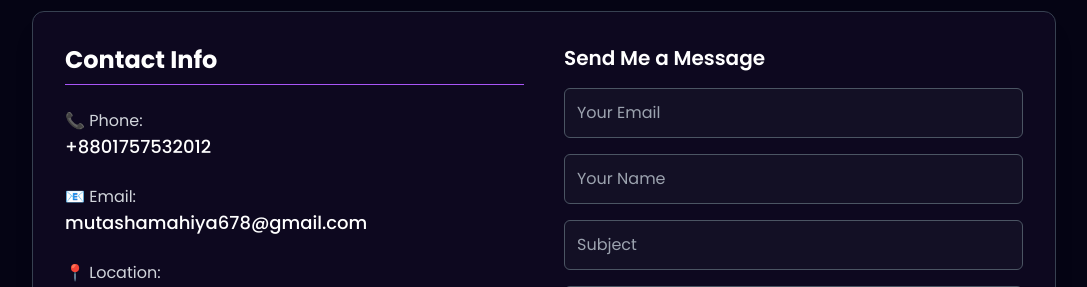
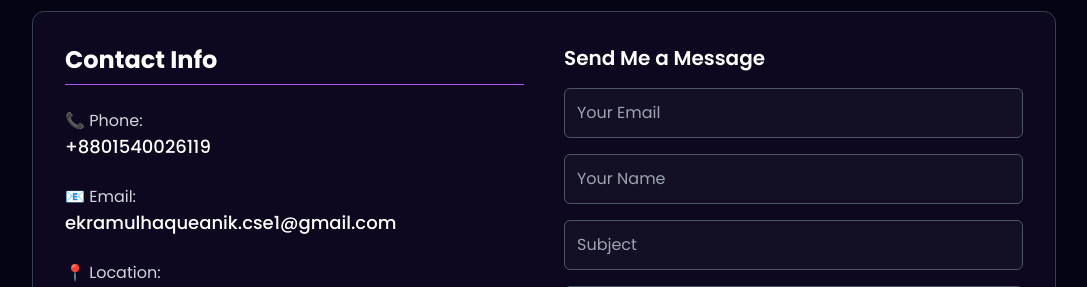
Before and after one commit to AnikHaque/Anik-s-Portfolio-2025, a React (Vite) app: page / in a window 1280 px wide. Shown: the part 4440-4727 px from the top of the page, without its empty margins (96-1183 px from the left). Built offline with nearby package versions, Linux system fonts and the light colour scheme.

Commit message:
contact done

```diff
--- a/index.html
+++ b/index.html
@@ -5,10 +5,10 @@
     <link
       rel="icon"
       type="image/svg+xml"
-      href="https://i.postimg.cc/ydHKjgkX/157698734.png"
+      href=""
     />
     <meta name="viewport" content="width=device-width, initial-scale=1.0" />
-    <title>Jannatul Mahiya Mutasha</title>
+    <title>Ekramul Haque Anik</title>
   </head>
   <body>
     <div id="root"></div>
--- a/src/components/Contact/Contact.jsx
+++ b/src/components/Contact/Contact.jsx
@@ -72,13 +72,13 @@ const Contact = () => {
           </h3>
           <div>
             <p className="text-gray-300">📞 Phone:</p>
-            <p className="text-lg font-medium">+8801757532012</p>{" "}
+            <p className="text-lg font-medium">+8801540026119</p>{" "}
             {/* Replace with your phone */}
           </div>
           <div>
             <p className="text-gray-300">📧 Email:</p>
             <p className="text-lg font-medium">
-              mutashamahiya678@gmail.com
+              ekramulhaqueanik.cse1@gmail.com
             </p>{" "}
             {/* Replace with your email */}
           </div>
```
